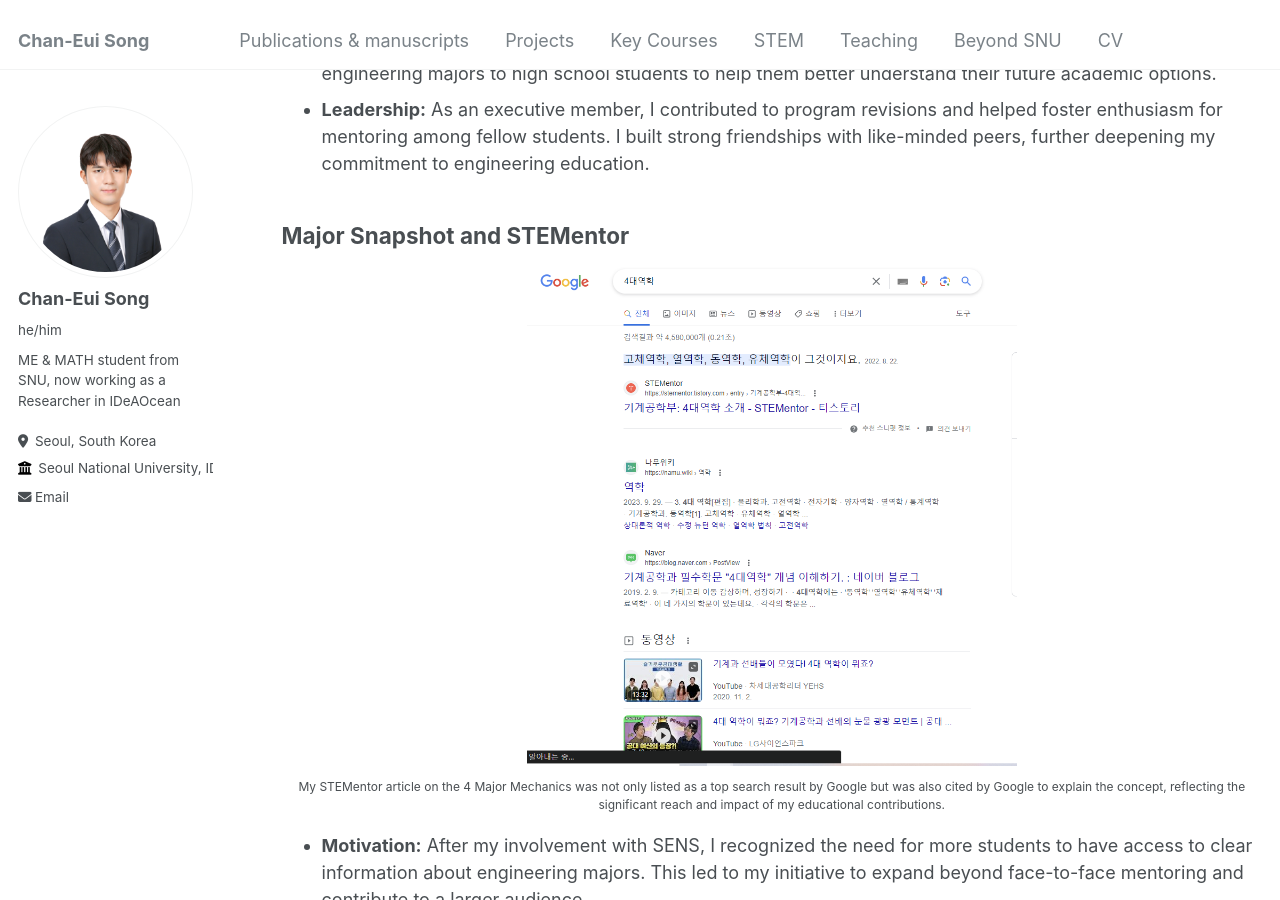
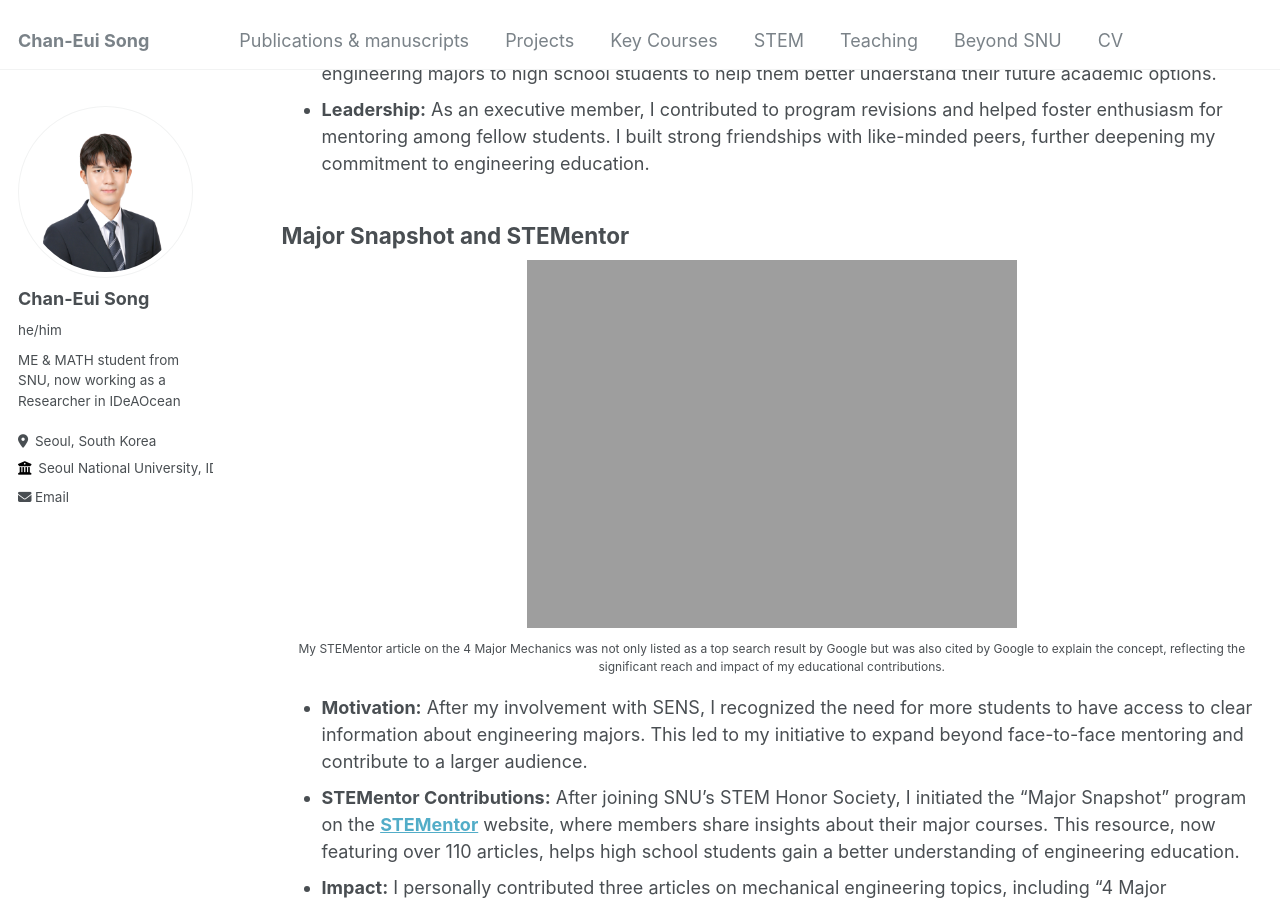
Before and after one commit to cksdml1014/chanisong, a Jekyll site: the page built from _pages/Teaching.md, in a window 1280 px wide and 900 px high, scrolled down 1706 px. Built offline with Jekyll 4.4.1, drawn with Linux system fonts in a browser that asks for light colours.

Commit message:
Update Teaching.md

```diff
--- a/_pages/Teaching.md
+++ b/_pages/Teaching.md
@@ -17,7 +17,7 @@ Throughout my academic journey, I have taken many opportunities to grow as an ed
         <p style="font-size: 12px; text-align: center;">Mentoring at Gong Dream Camp was a highlight of my early years at SNU, where I had the chance to exchange knowledge and support with bright, aspiring students.</p>
     </div>
     <div style="width: 48%;">
-        <img src="https://cksdml1014.github.io/chanisong/images/Gongdream2.jpg" alt="2nd Gong Dream Camp" style="width: 100%;">
+        <img src="https://cksdml1014.github.io/chanisong/images/GongDream2.jpg" alt="2nd Gong Dream Camp" style="width: 100%;">
         <p style="font-size: 12px; text-align: center;">Mentoring at Gong Dream Camp was a highlight of my early years at SNU, where I had the chance to exchange knowledge and support with bright, aspiring students.</p>
     </div>
 </div>
@@ -46,7 +46,7 @@ Throughout my academic journey, I have taken many opportunities to grow as an ed
 ## Major Snapshot and STEMentor
 
 <div style="text-align: center;">
-    <img src="https://cksdml1014.github.io/chanisong/images/majorsnapshot.png" alt="4 Major Mechanics Google Result" style="width: 50%;">
+    <img src="https://cksdml1014.github.io/chanisong/images/majorsnapshot2.png" alt="4 Major Mechanics Google Result" style="width: 50%;">
     <p style="font-size: 12px;">My STEMentor article on the 4 Major Mechanics was not only listed as a top search result by Google but was also cited by Google to explain the concept, reflecting the significant reach and impact of my educational contributions.</p>
 </div>
 
```
